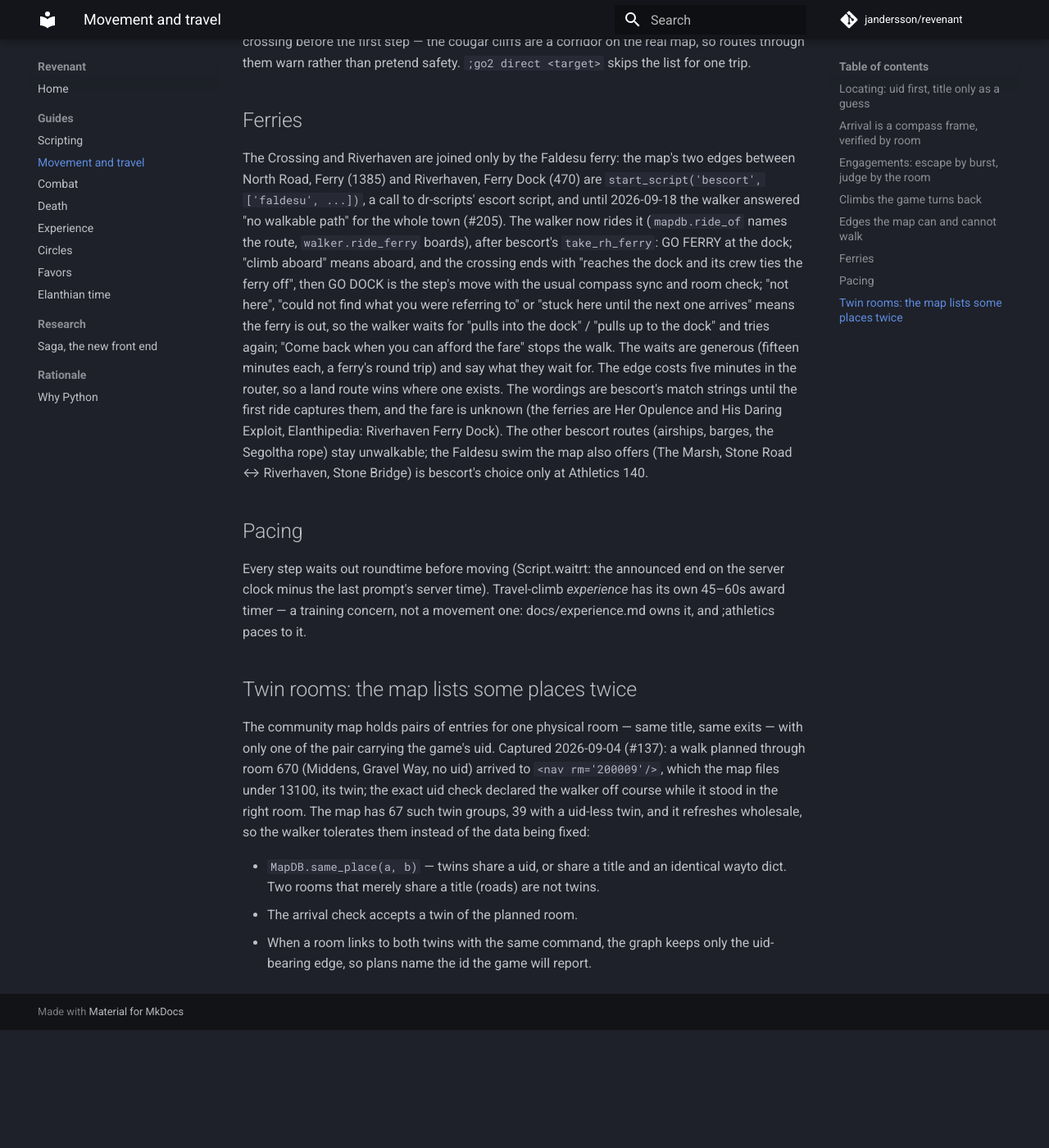
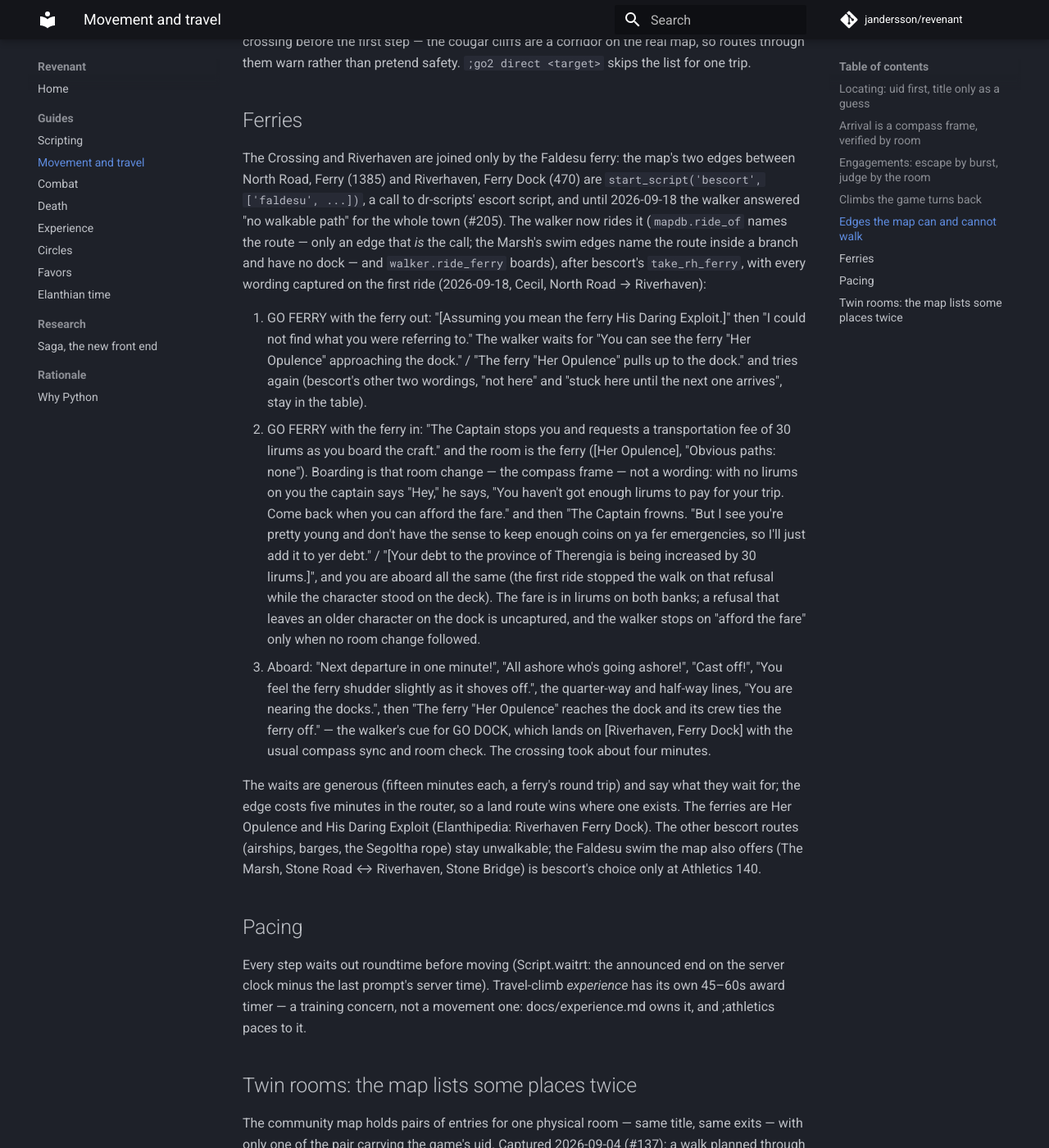
Before and after one commit to jandersson/revenant, an MkDocs documentation site: the page built from docs/movement.md, in a window 1280 px wide and 1400 px high, scrolled down 2954 px. Shown: the whole window at 82% size. Built offline with MkDocs 1.6.1 and Material for MkDocs 9.7.7, drawn with Linux system fonts in a browser that asks for light colours; comment, search, counter and statistics services are not loaded; before the commit the page ends 4210 px from its top, so only the background shows below that.

Commit message:
fix(go2): the ferry's boarding is the room change; the fare and the debt captured (#205)
The first ride (2026-09-18, North Road → Riverhaven) captured every
wording. The fare is 30 lirums, taken as you board; with none on you
the captain puts it on your Therengian debt and lets you aboard all
the same — and the walker, matching bescort's "afford the fare",
stopped the walk while the character stood on the deck.

Boarding is now the room change after GO FERRY (the compass frame),
whatever the captain says: the fee is echoed, a fare put on the debt
is said so with ;debt pay named, and "afford the fare" stops the walk
only when no room change followed. The docking cue held ("reaches the
dock and its crew ties the ferry off"), as did the wait for "pulls up
to the dock". docs/movement.md carries the captured lines.

Co-Authored-By: Claude Fable 5.1 <noreply@anthropic.com>

```diff
--- a/docs/movement.md
+++ b/docs/movement.md
@@ -157,23 +157,48 @@ map's two edges between North Road, Ferry (1385) and Riverhaven,
 Ferry Dock (470) are `start_script('bescort', ['faldesu', ...])`, a
 call to dr-scripts' escort script, and until 2026-09-18 the walker
 answered "no walkable path" for the whole town (#205). The walker now
-rides it (`mapdb.ride_of` names the route, `walker.ride_ferry` boards),
-after bescort's `take_rh_ferry`: GO FERRY at the dock; "climb aboard"
-means aboard, and the crossing ends with "reaches the dock and its
-crew ties the ferry off", then GO DOCK is the step's move with the
-usual compass sync and room check; "not here", "could not find what
-you were referring to" or "stuck here until the next one arrives"
-means the ferry is out, so the walker waits for "pulls into the dock"
-/ "pulls up to the dock" and tries again; "Come back when you can
-afford the fare" stops the walk. The waits are generous (fifteen
-minutes each, a ferry's round trip) and say what they wait for. The
-edge costs five minutes in the router, so a land route wins where one
-exists. The wordings are bescort's match strings until the first ride
-captures them, and the fare is unknown (the ferries are Her Opulence
-and His Daring Exploit, Elanthipedia: Riverhaven Ferry Dock). The
-other bescort routes (airships, barges, the Segoltha rope) stay
-unwalkable; the Faldesu swim the map also offers (The Marsh, Stone
-Road ↔ Riverhaven, Stone Bridge) is bescort's choice only at
+rides it (`mapdb.ride_of` names the route — only an edge that *is*
+the call; the Marsh's swim edges name the route inside a branch and
+have no dock — and `walker.ride_ferry` boards), after bescort's
+`take_rh_ferry`, with every wording captured on the first ride
+(2026-09-18, Cecil, North Road → Riverhaven):
+
+1. GO FERRY with the ferry out: "[Assuming you mean the ferry His
+   Daring Exploit.]" then "I could not find what you were referring
+   to." The walker waits for "You can see the ferry "Her Opulence"
+   approaching the dock." / "The ferry "Her Opulence" pulls up to the
+   dock." and tries again (bescort's other two wordings, "not here"
+   and "stuck here until the next one arrives", stay in the table).
+2. GO FERRY with the ferry in: "The Captain stops you and requests a
+   transportation fee of 30 lirums as you board the craft." and the
+   room is the ferry ([Her Opulence], "Obvious paths: none"). Boarding
+   is that room change — the compass frame — not a wording: with no
+   lirums on you the captain says "Hey," he says, "You haven't got
+   enough lirums to pay for your trip.  Come back when you can afford
+   the fare." and then "The Captain frowns.  "But I see you're pretty
+   young and don't have the sense to keep enough coins on ya fer
+   emergencies, so I'll just add it to yer debt." / "[Your debt to the
+   province of Therengia is being increased by 30 lirums.]", and you
+   are aboard all the same (the first ride stopped the walk on that
+   refusal while the character stood on the deck). The fare is in
+   lirums on both banks; a refusal that leaves an older character on
+   the dock is uncaptured, and the walker stops on "afford the fare"
+   only when no room change followed.
+3. Aboard: "Next departure in one minute!", "All ashore who's going
+   ashore!", "Cast off!", "You feel the ferry shudder slightly as it
+   shoves off.", the quarter-way and half-way lines, "You are nearing
+   the docks.", then "The ferry "Her Opulence" reaches the dock and
+   its crew ties the ferry off." — the walker's cue for GO DOCK, which
+   lands on [Riverhaven, Ferry Dock] with the usual compass sync and
+   room check. The crossing took about four minutes.
+
+The waits are generous (fifteen minutes each, a ferry's round trip)
+and say what they wait for; the edge costs five minutes in the
+router, so a land route wins where one exists. The ferries are Her
+Opulence and His Daring Exploit (Elanthipedia: Riverhaven Ferry
+Dock). The other bescort routes (airships, barges, the Segoltha rope)
+stay unwalkable; the Faldesu swim the map also offers (The Marsh,
+Stone Road ↔ Riverhaven, Stone Bridge) is bescort's choice only at
 Athletics 140.
 
 ## Pacing
```
Also changed, not shown: 2 other files.
